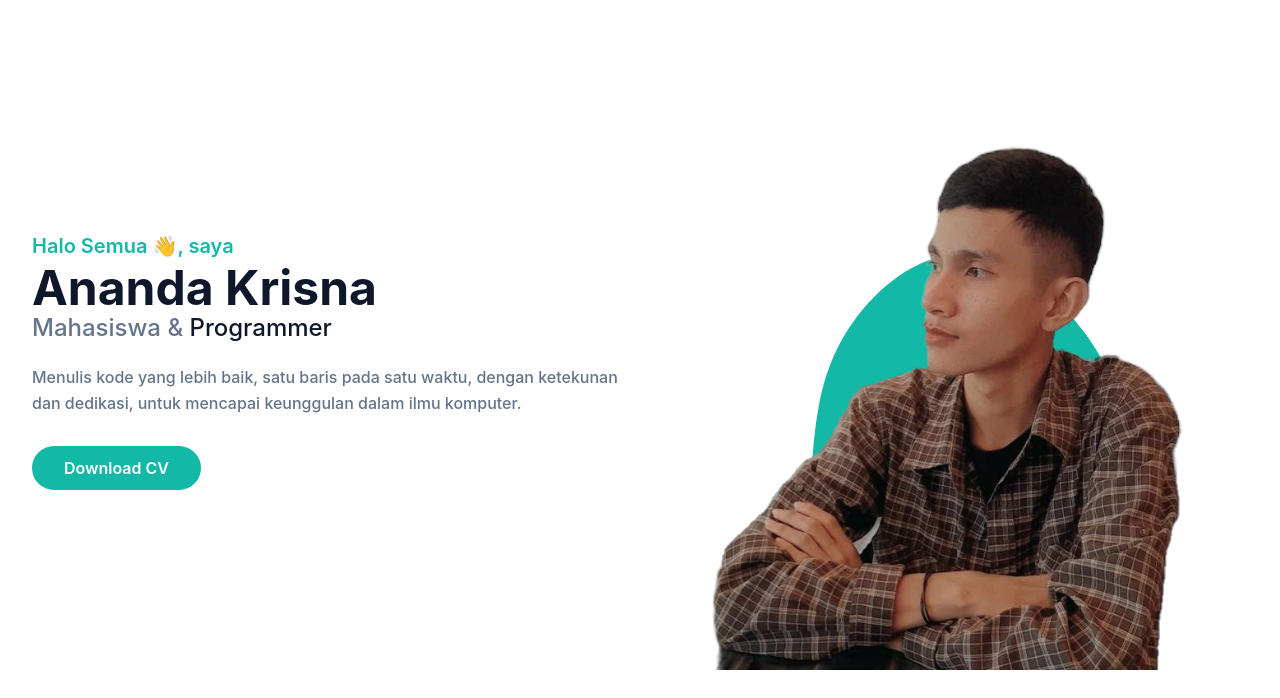
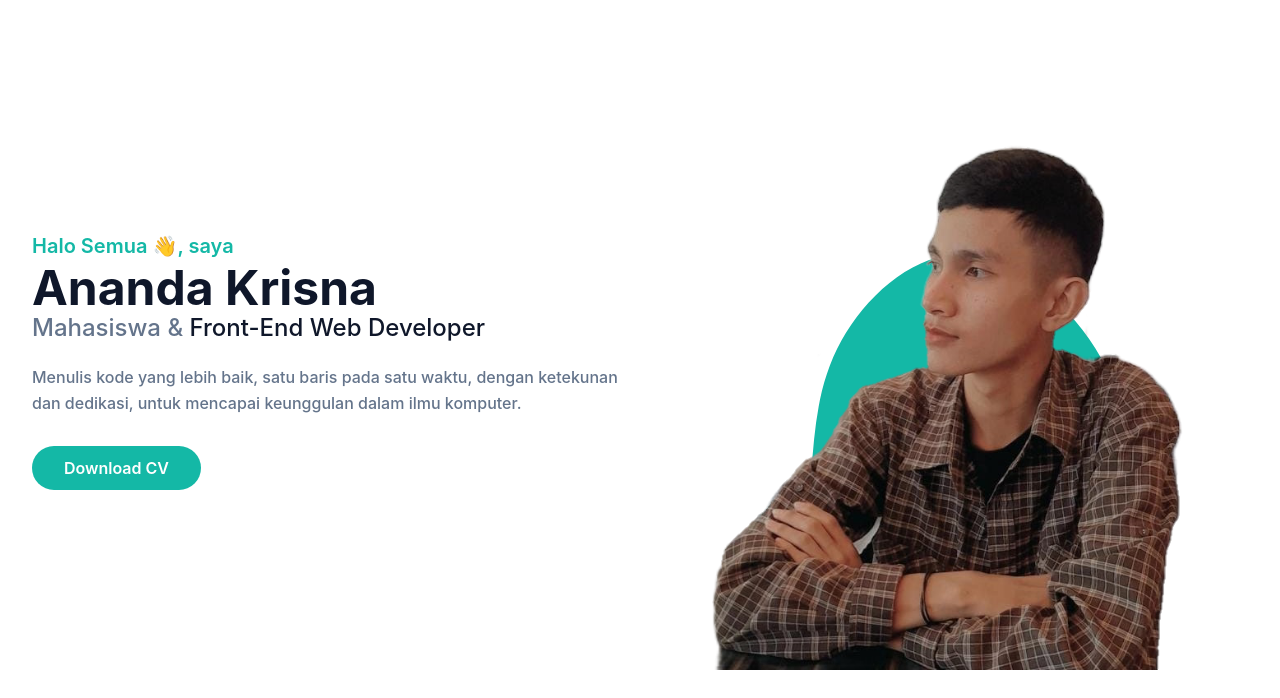
Before and after one commit to anandakkr/CV, a plain HTML site: page index.html in a window 1280 px wide. Shown: the part 102-800 px from the top of the page. Drawn offline with Linux system fonts and the light colour scheme.

Commit message:
index.html

```diff
--- a/index.html
+++ b/index.html
@@ -79,7 +79,7 @@
         <div class="flex flex-wrap">
           <div class="w-full self-center px-4 lg:w-1/2">
             <h1 class="text-base font-semibold text-primary md:text-xl">Halo Semua 👋, saya <span class="mt-1 block text-4xl font-bold text-dark dark:text-white lg:text-5xl">Ananda Krisna</span></h1>
-            <h2 class="mb-5 text-lg font-medium text-secondary lg:text-2xl">Mahasiswa & <span class="text-dark dark:text-white">Programmer</span></h2>
+            <h2 class="mb-5 text-lg font-medium text-secondary lg:text-2xl">Mahasiswa & <span class="text-dark dark:text-white">Front-End Web Developer</span></h2>
             <p class="mb-10 font-medium leading-relaxed text-secondary">Menulis kode yang lebih baik, satu baris pada satu waktu, dengan ketekunan dan dedikasi, untuk mencapai keunggulan dalam ilmu komputer.</p>
 
             <a href="dist/img/portfolio/CVAnanda.pdf" download class="rounded-full bg-primary py-3 px-8 text-base font-semibold text-white transition duration-300 ease-in-out hover:opacity-80 hover:shadow-lg">
```
